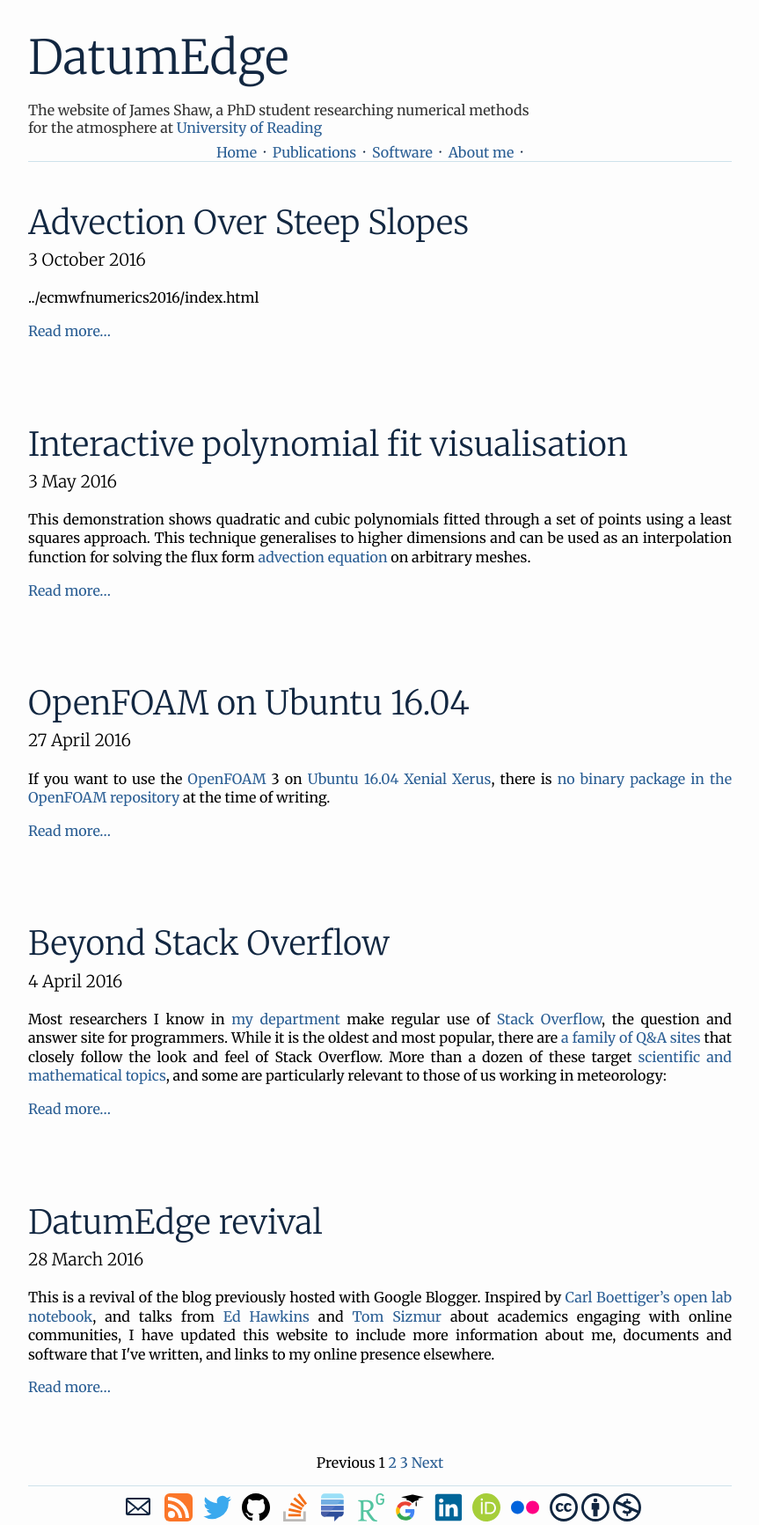
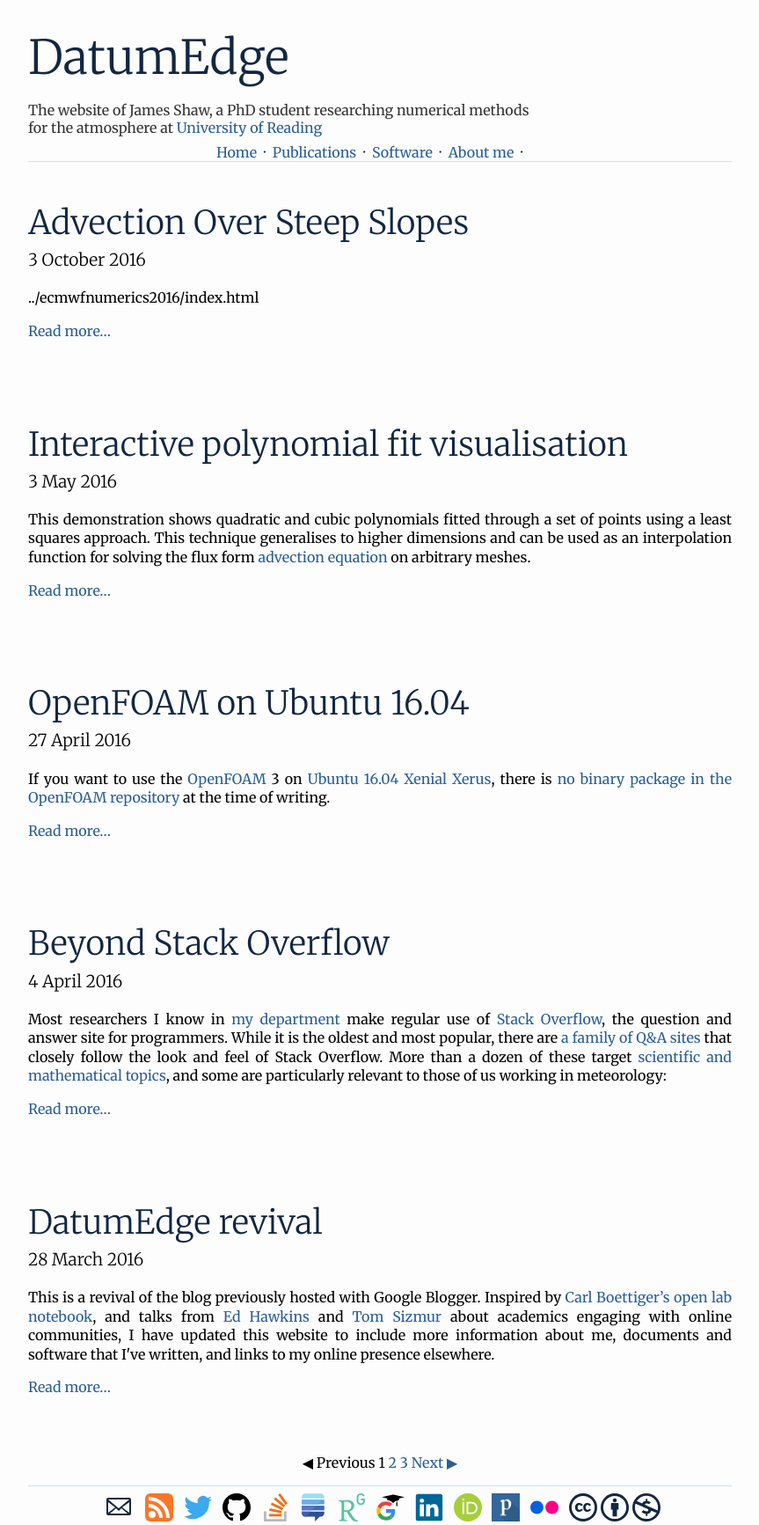
Before and after one commit to hertzsprung/hertzsprung.github.io, a Jekyll site: the page built from index.html, in a window 1280 px wide. Shown: the whole page at 88% size, without its empty margins (208-1071 px from the left). Built offline with Jekyll 4.4.1, drawn with Linux system fonts in a browser that asks for light colours; the list of posts is cut into pages by our own code; comment, search, counter and statistics services are not loaded; some of the changed lines change nothing that is shown.

Commit message:
add publons link

```diff
--- a/_includes/footer.html
+++ b/_includes/footer.html
@@ -118,6 +118,11 @@
       </a>
     </li>
     <li>
+      <a title="Publons" href="https://publons.com/author/1056336/james-shaw">
+        <img width="32" src="/images/publons.png"/>
+      </a>
+    </li>
+    <li>
       <a title="Flickr" href="https://flickr.com/{{ site.flickr_username }}">
         <svg width="32" height="32" xmlns="http://www.w3.org/2000/svg" viewBox="28.861 41.416 47.754 22.153">
             <path fill="#FF0084" d="M54.461,52.492c0,6.117,4.96,11.077,11.078,11.077c6.117,0,11.076-4.96,11.076-11.077 s-4.959-11.076-11.076-11.076C59.421,41.416,54.461,46.375,54.461,52.492z"/>
--- a/index.html
+++ b/index.html
@@ -13,9 +13,9 @@
 {% if paginator.total_pages > 1 %}
   <p class="pagination">
     {% if paginator.previous_page %}
-      <a href="{{ paginator.previous_page_path }}">Previous</a>
+      <a href="{{ paginator.previous_page_path }}">&#9664; Previous</a>
     {% else %}
-      Previous
+      &#9664; Previous
     {% endif %}
 
     {% for page in (1..paginator.total_pages) %}
@@ -29,9 +29,9 @@
     {% endfor %}
 
     {% if paginator.next_page %}
-      <a href="{{ paginator.next_page_path }}">Next</a>
+      <a href="{{ paginator.next_page_path }}">Next &#9654;</a>
     {% else %}
-      Next
+      Next &#9654;
     {% endif %}
   </p>
 {% endif %}
```
Also changed, not shown: images/publons.png (added).
